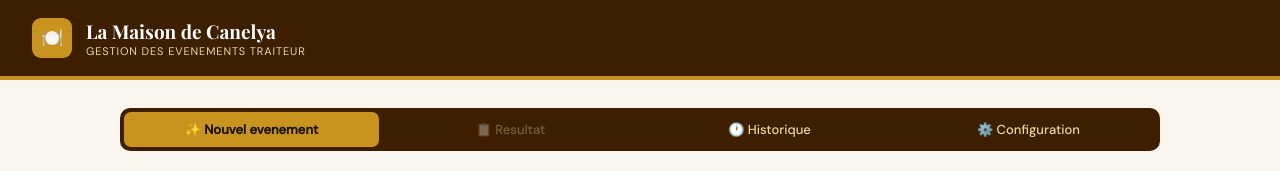
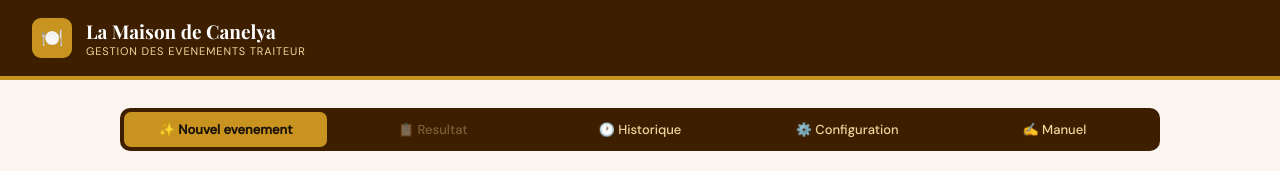
Before and after one commit to krisnelly/canelya-menus, a React (Vite) app: page / in a window 1280 px wide. Shown: the top 171 px of the page. Built offline with nearby package versions, Linux system fonts and the light colour scheme; no server answers.

Commit message:
Add files via upload

```diff
--- a/src/App.jsx
+++ b/src/App.jsx
@@ -13,6 +13,7 @@ import EtapeEquipe from "./components/EtapeEquipe";
 import Resultat from "./components/Resultat";
 import Historique from "./components/Historique";
 import Configuration from "./components/Configuration";
+import CreationManuelle from "./components/CreationManuelle";
 import { loadHistory, addEvent, updateEvent, deleteEvent } from "./logic/storage";
 import { loadItems, addItem, updateItem, deleteItem } from "./logic/items";
 import { genererEvenement, regenererJour } from "./logic/genererEvenement";
@@ -131,6 +132,12 @@ export default function App() {
     await deleteEvent(id);
   };
 
+  // ── Création manuelle : reçoit l'événement composé et l'affiche (aperçu) ────
+  const handleCreerManuel = e => {
+    setEntry(e);
+    setTab("resultat");
+  };
+
   // ── Catalogue custom (onglet Configuration) ────────────────────────────────
   const handleAddItem = async it => {
     setItems([...items, it]);
@@ -182,6 +189,9 @@ export default function App() {
             </button>
             <button className={"tab" + (tab === "config" ? " on" : "")} onClick={() => setTab("config")}>
               ⚙️ Configuration{items.length > 0 && <span className="bdg">{items.length}</span>}
+            </button>
+            <button className={"tab" + (tab === "manuel" ? " on" : "")} onClick={() => setTab("manuel")}>
+              ✍️ Manuel
             </button>
           </div>
 
@@ -236,6 +246,10 @@ export default function App() {
               onDelete={handleDeleteItem}
             />
           )}
+
+          {!loading && tab === "manuel" && (
+            <CreationManuelle items={items} onCreer={handleCreerManuel} />
+          )}
         </div>
       </div>
     </>
```
